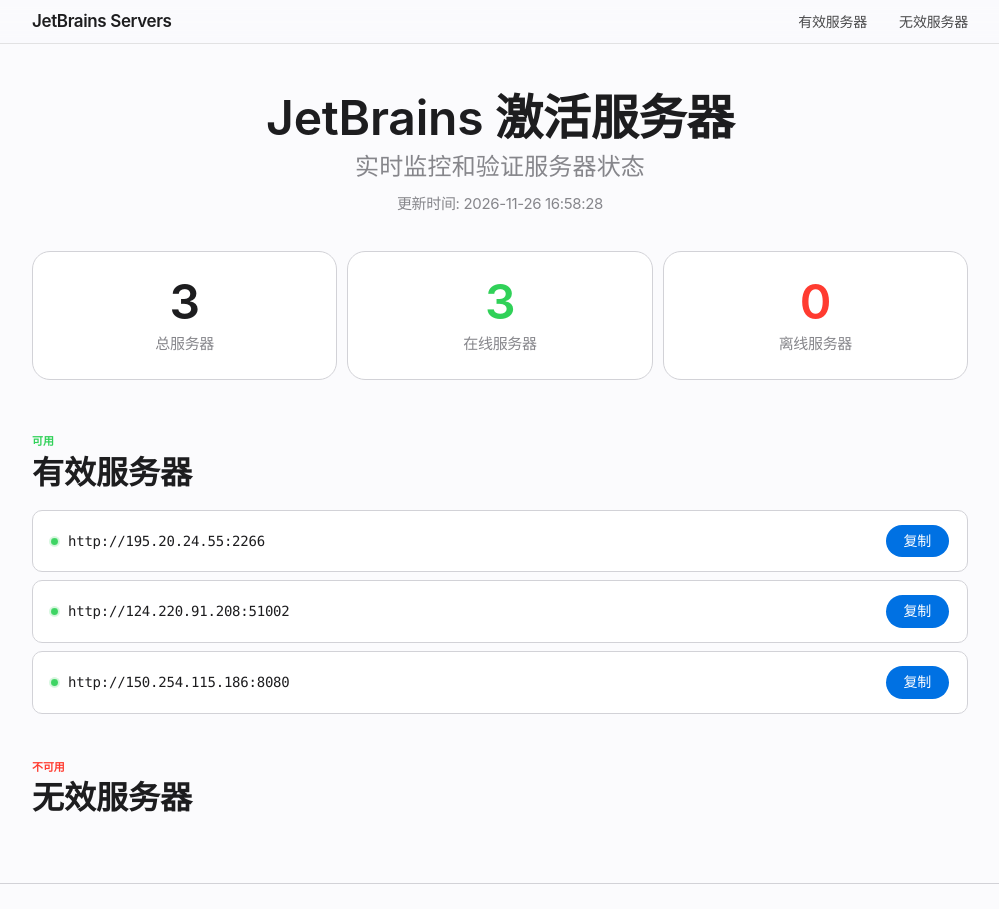
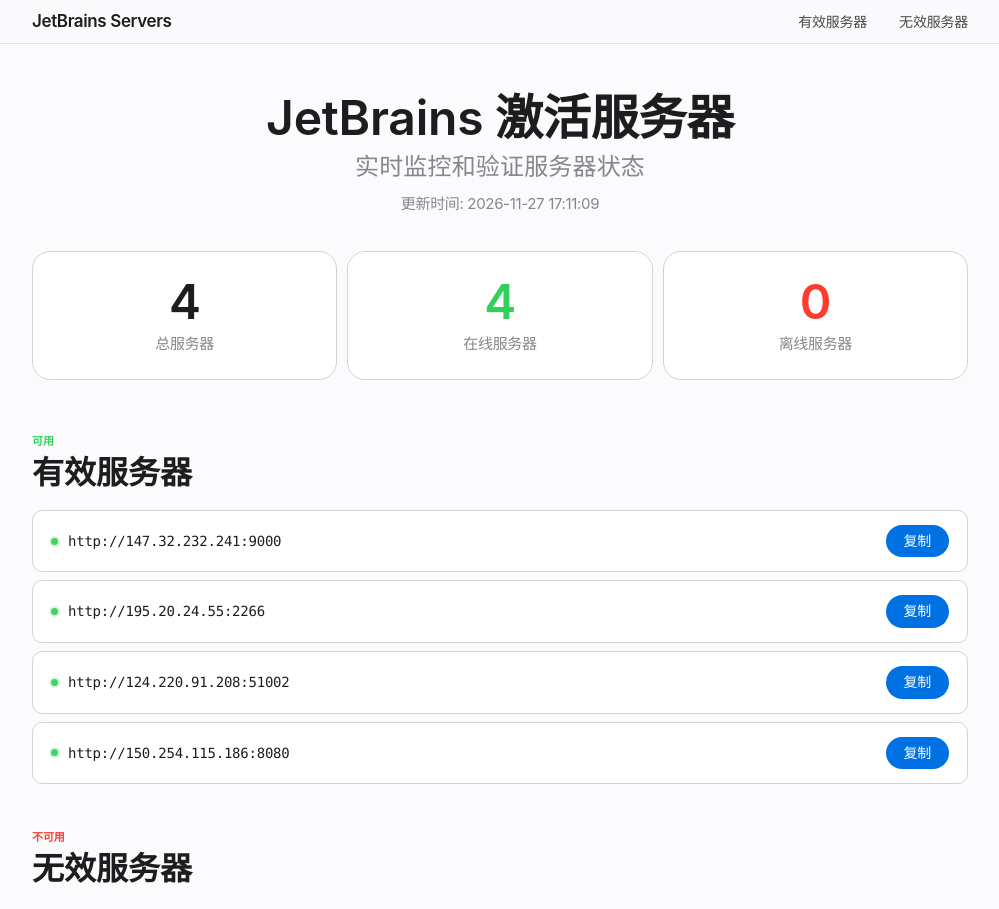
Before and after one commit to cuijianzhuang/jetbrains_servers_updater, a plain HTML site: page index.html in a window 1280 px wide. Shown: the top 909 px of the page, without its empty margins (140-1139 px from the left). Drawn offline with Linux system fonts and the light colour scheme; a web font is replaced by a local one.

Commit message:
Update servers list

```diff
--- a/index.html
+++ b/index.html
@@ -575,16 +575,16 @@
         <div class="header">
             <h1>JetBrains 激活服务器</h1>
             <div class="subtitle">实时监控和验证服务器状态</div>
-            <div class="update-time">更新时间: 2026-11-26 16:58:28</div>
+            <div class="update-time">更新时间: 2026-11-27 17:11:09</div>
         </div>
 
         <div class="stats-container">
             <div class="stats-card">
-                <div class="stats-value">3</div>
+                <div class="stats-value">4</div>
                 <div class="stats-label">总服务器</div>
             </div>
             <div class="stats-card">
-                <div class="stats-value" style="color: var(--success-color)">3</div>
+                <div class="stats-value" style="color: var(--success-color)">4</div>
                 <div class="stats-label">在线服务器</div>
             </div>
             <div class="stats-card">
@@ -597,6 +597,11 @@
             <div class="section-badge">可用</div>
             <h2 class="section-title">有效服务器</h2>
             <ul class="server-list">
+
+                <li class="server-item valid">
+                    <span class="server-url">http://147.32.232.241:9000</span>
+                    <button class="copy-btn" onclick="copyToClipboard(this, 'http://147.32.232.241:9000')">复制</button>
+                </li>
 
                 <li class="server-item valid">
                     <span class="server-url">http://195.20.24.55:2266</span>
```
Also changed, not shown: jetbrains_servers.txt.
